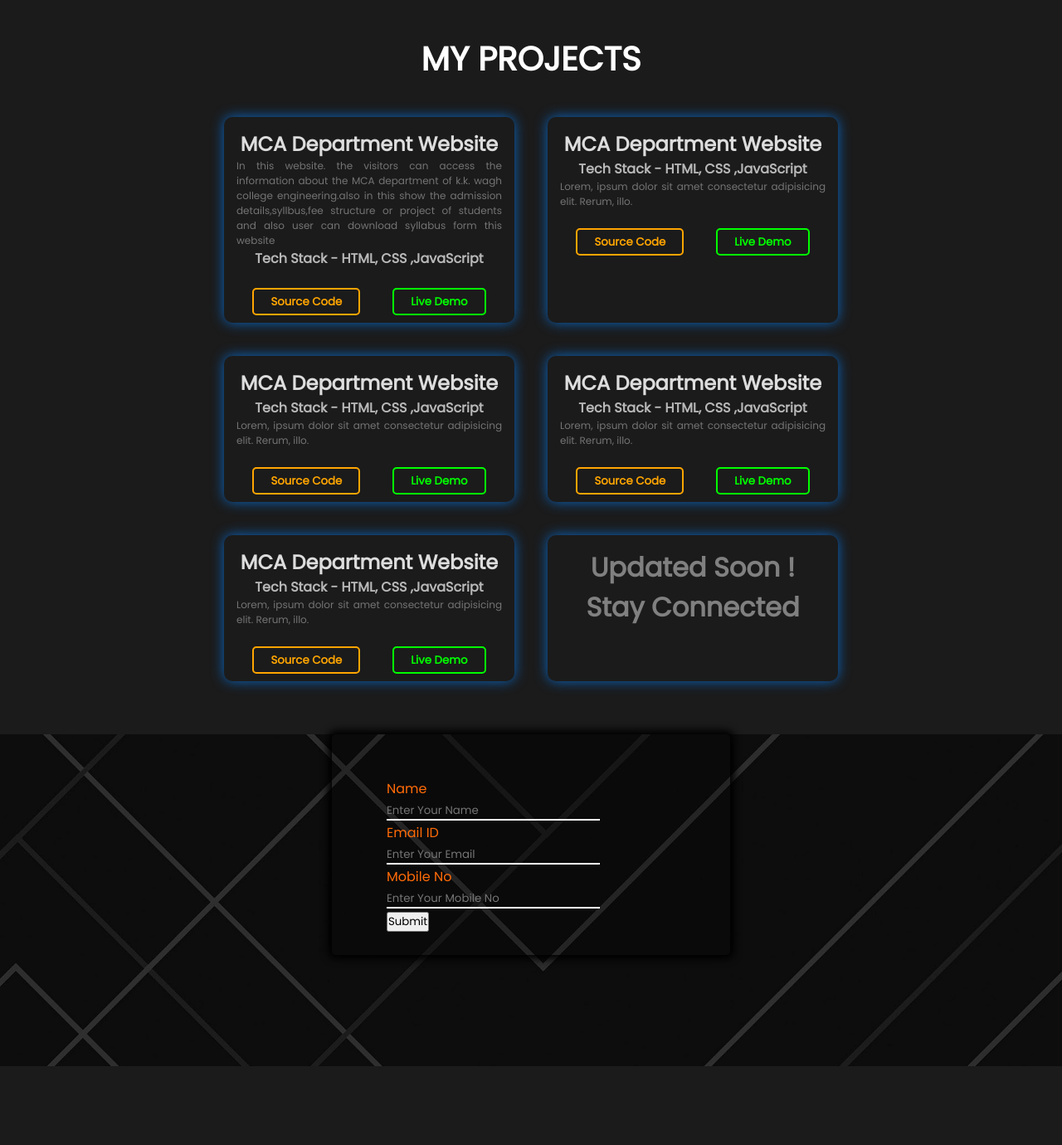
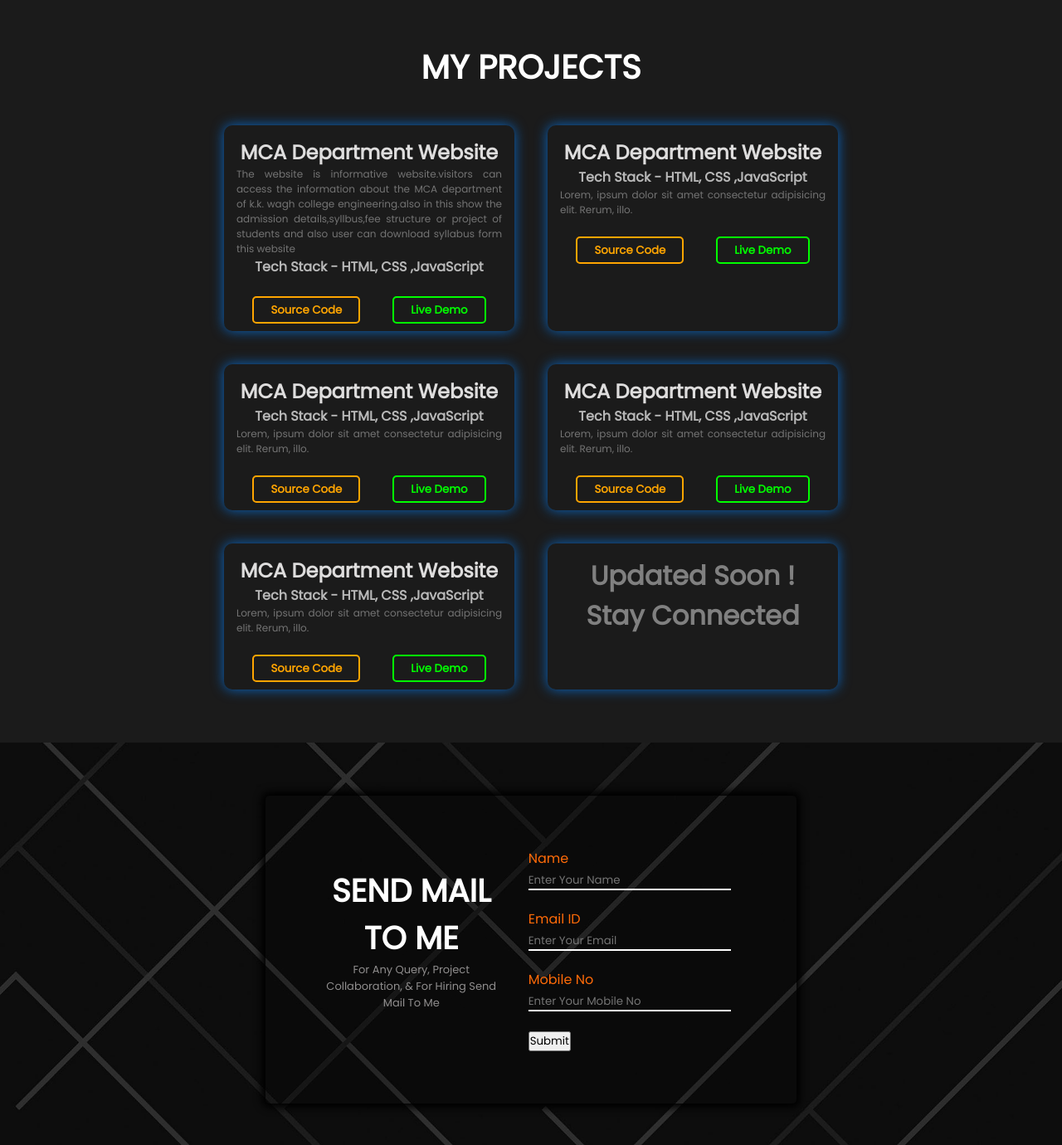
Before and after one commit to ChetanPatil0/PersonalPortfolio, a PHP site: page / in a window 1280 px wide. Shown: the part 1769-3149 px from the top of the page at 83% size. Before the commit the page ends 3054 px from the top, so only its background shows below. Run offline with PHP 8.4, Linux system fonts and the light colour scheme.

Commit message:
update contact us form

```diff
--- a/index.css
+++ b/index.css
@@ -154,6 +154,15 @@ nav{
     width: 50%;
     text-align: center;
 }
+.resume-download-btn{
+    background-color: crimson;
+}
+.resume-download-btn a{
+    color: #fff;
+    text-decoration: none;
+    padding:5px 10px;
+    font-size: 15px;
+}
 .header-right-img{
     width:27vw;
     height:27vw;
@@ -246,6 +255,7 @@ nav{
     font-size: 16px;
     margin-top: 10px;
 }
+
 /* About Section End */
 /* Skills Section Start */
 .skills{
@@ -376,23 +386,50 @@ nav{
 /* contact us Section Start */
 .contactUs{
     width: 100%;
-    height: 50vh;
+    height:fit-content;
     background: url('Images/black_bg_2.jpg');
     background-size: cover;
+    padding-top:5%;
 }
 .contactUs-body{
-    max-width:60vh;
+    max-width:50%;
     margin: auto;
     background-color:rgba(0, 0,0,0.2);
     box-shadow:0px 0px 10px 5px black;
     border-radius: 5px;
-    padding: 2% 5%;;
+    padding: 2% 0% 4% 5%;
+    display: flex;
+}
+.contactUs-body .leftside{
+    width: 40%;
+}
+.contactUs-body .leftside{
+     text-align: center;
+     margin: auto;
+}
+.contactUs-body .leftside h1{
+   color: #fff;
+   font-size:3vw;
+}
+.contactUs-body .leftside p{
+    font-size:13px;
+    color: #908e8e;
+    text-transform: capitalize;
+}
+.contactUs-body .rightside{
+    width: 60%;
+    margin-left:3%;
+}
+.contactUs-body table{
+    width: 80%;
 }
 .contactUs-body label{
     color:#ff6b08;
     margin-top: 50px;
 }
-
+.contactUs-body input{
+    width: 100%;
+}
 .contactUs-body input{
     border: none;
     border-bottom: 2px #fff solid;
@@ -400,8 +437,7 @@ nav{
     color: #fff;
 }
 .contactUs-body td{
-
- display:block;
+    padding: 10px;
 }
 
 
--- a/index.html
+++ b/index.html
@@ -62,7 +62,6 @@
                             <p>Nashik,Maharashtra,India</p>
                         </li>
                     </ul>
-
                 </div>
             </div>
             <div class="header-right ">
@@ -132,7 +131,10 @@
                             I'm on a journey to enhance my skills and make meaningful contributions. If you're looking
                             for a dedicated team player contact Me
                             <br><br>
-                        <p style="float:right;">Thank You !</p>
+                          <div style="display: flex; justify-content: space-between;">
+                            <button class="resume-download-btn"><a href="Images/ChetanResume.pd" download="ChetanPatilResume">Resume <i class="fa-regular fa-circle-down"></i></a></button>
+                            <p>Thank You !</p>
+                          </div>
                         </p>
                     </div>
                 </div>
@@ -167,7 +169,10 @@
             <div class="projects-body">
                 <div class="project-card">
                     <h1 class="project-name">MCA Department Website</h1>
-                    <p class="project-desc">In this website. the visitors can access the information about the MCA department of k.k. wagh college engineering.also in this show the admission details,syllbus,fee structure or project of students and also user can download syllabus form this website</p>
+                    <p class="project-desc">The website is informative website.visitors can access the information about
+                        the MCA department of k.k. wagh college engineering.also in this show the admission
+                        details,syllbus,fee structure or project of students and also user can download syllabus form
+                        this website</p>
                     <h4 class="tech-stack">Tech Stack - HTML, CSS ,JavaScript</h4>
                     <div class="buttons">
                         <button class="sourcecode-btn"><a href="https//github.com/ChetanPatil">Source Code</a></button>
@@ -221,7 +226,8 @@
         <section class="contactUs">
             <div class="contactUs-body">
                 <div class="leftside">
-
+                    <h1>SEND MAIL TO ME</h1>
+                    <p>For any query, project collaboration, & for hiring send mail to me</p>
                 </div>
                 <div class="rightside">
                     <table>
@@ -233,7 +239,7 @@
                                 </td>
                             </tr>
                             <tr>
-                            <td >
+                                <td>
                                     <label for="mail">Email ID</label><br>
                                     <input type="email" name="mail" placeholder="Enter Your Email">
                                 </td>
```
Lines whose indentation alone changed are shown as unchanged.
